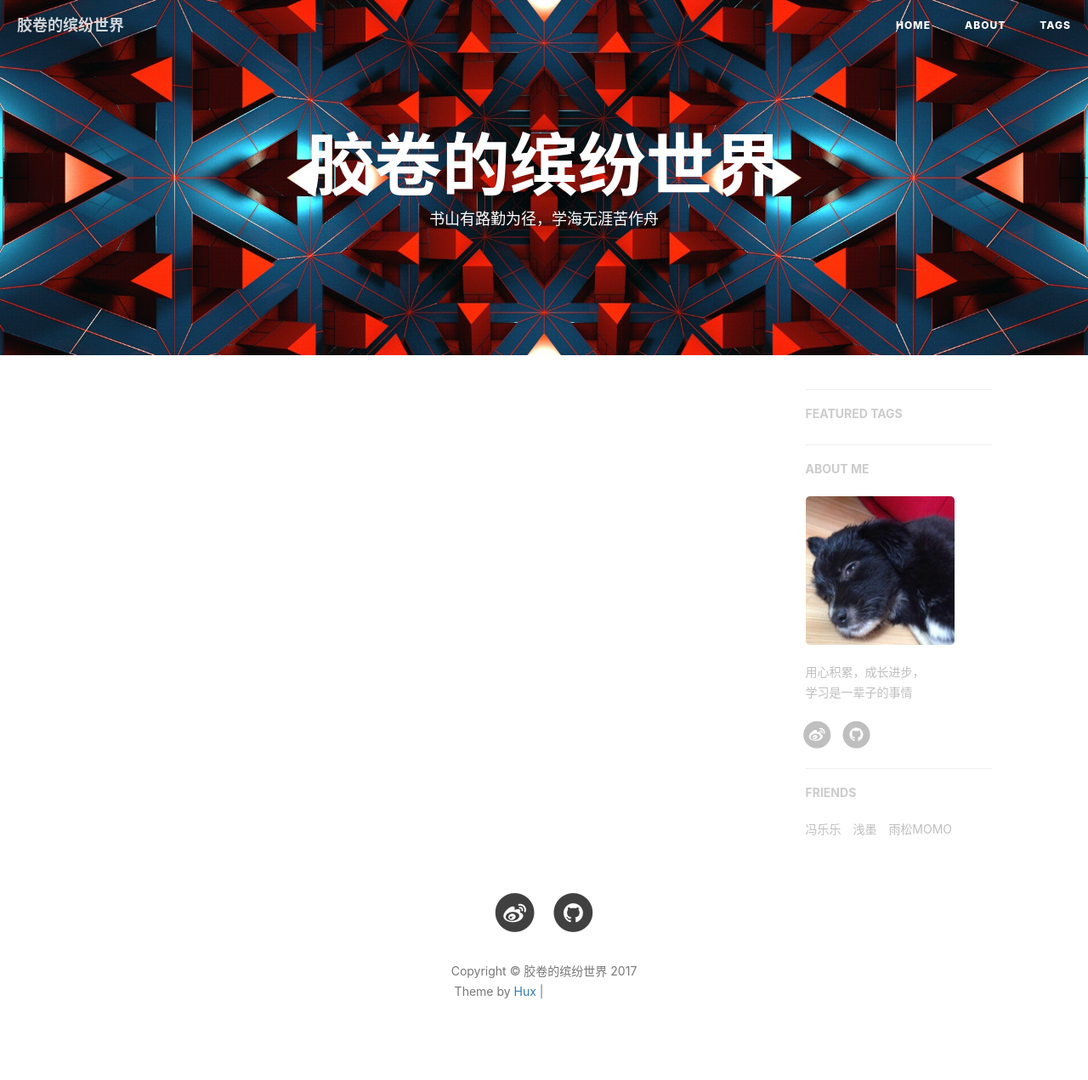
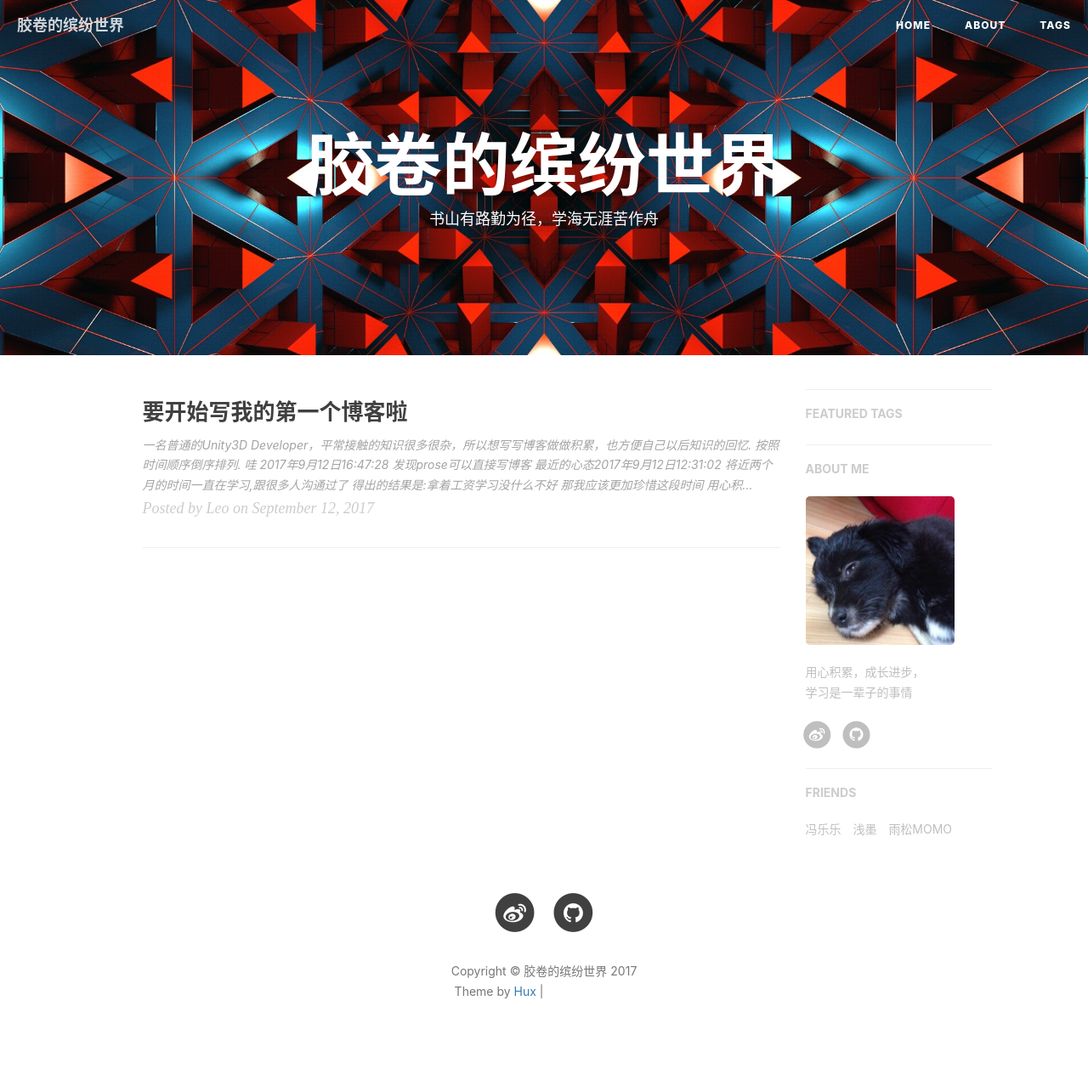
Before and after one commit to yqlizeao/yqlizeao.github.io, a Jekyll site: the page built from index.html, in a window 1280 px wide. Shown: the whole page at 85% size. Built offline with Jekyll 4.4.1, drawn with Linux system fonts in a browser that asks for light colours; nearby versions of some CDN libraries; the list of posts is cut into pages by our own code; comment, search, counter and statistics services are not loaded; a file with an impossible date is left out; grey boxes are pictures that could not be loaded.

Commit message:
Update 2017-06-25-myblog.markdown

```diff
--- a/_posts/2017-06-25-myblog.markdown
+++ b/_posts/2017-06-25-myblog.markdown
@@ -1,7 +1,7 @@
 ---
 layout: post
 title: 要开始写我的第一个博客啦
-date: {}
+date: 2017-09-12T16:48:53.000Z
 author: Leo
 header-img: img/article-title/firstcoming.jpg
 published: true
```
